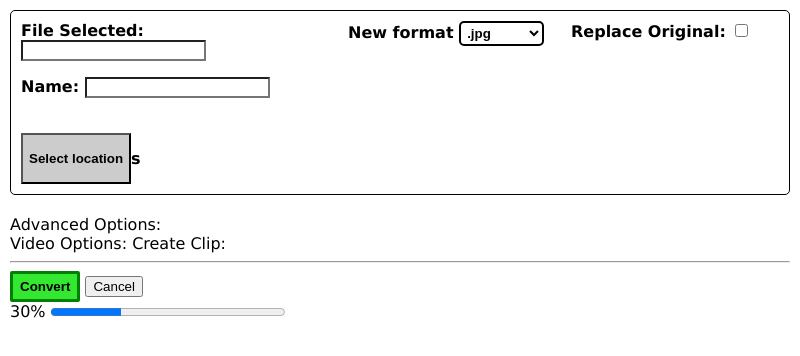
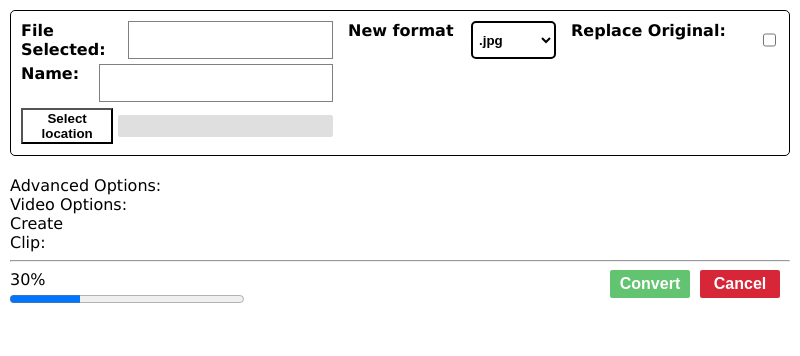
Before and after one commit to Materia597/File-Viewer, an Electron app: page file manipulation pages/convert format.html in a window 800 px wide. Drawn offline with Linux system fonts and the light colour scheme.

Commit message:
more styling and some basic js

```diff
--- a/file manipulation pages/convert format.html
+++ b/file manipulation pages/convert format.html
@@ -5,29 +5,30 @@
     <meta name="viewport" content="width=device-width, initial-scale=1.0">
     <title>Convert Format</title>
     <link rel="stylesheet" href="./convert style.css">
+    <script src="./convert format.js" defer></script>
 </head>
 <body>
 
     <div id="main-options">
         <label for="file-select">
             File Selected:
-            <input type="text" readonly>
+            <input type="text" id="selected-file's-name" readonly>
         </label>
 
         <label for="new-format">
             New format
             <select name="new-format" id="new-format-select">
-                <optgroup label="Images">
+                <optgroup label="Images" id="image-formats">
                     <option value="convert:jpg">.jpg</option>
                     <option value="convert:png">.png</option>
                 </optgroup>
 
-                <optgroup label="Moving Images">
+                <optgroup label="Moving Images" id="moving-image-formats">
                     <option value="convert:gif">.gif</option>
                     <option value="convert:webp">.webp</option>
                 </optgroup>
 
-                <optgroup label="Videos">
+                <optgroup label="Videos" id="video-formats">
                     <option value="convert:webm">.webm</option>
                     <option value="convert:mp4">.mp4</option>
                     <option value="convert:avi">.avi</option>
@@ -50,7 +51,7 @@
 
         <div id="select-location">
             <button>Select location</button>
-            <p>s</p>
+            <input type="text" readonly>
         </div>
 
 
--- /dev/null
+++ b/file manipulation pages/convert format.js
@@ -0,0 +1,37 @@
+console.log("convert format.js has started")
+console.log(window.openNewWindow)
+
+const imageGroup = document.getElementById('image-formats')
+const movingImageGroup = document.getElementById('moving-image-formats')
+const videoGroup = document.getElementById('video-formats')
+
+imageGroup.style.display = "none"
+movingImageGroup.style.display = "none"
+videoGroup.style.display = "none"
+
+const fileNameDisplay = document.getElementById("selected-file's-name")
+
+
+/**
+ * Changes the options available for the file depending on what kind of file it is (video, image, audio, etc.)
+ */
+const setupOptions = (mediaType, fileName) => {
+    switch(mediaType) {
+        case "image":
+            imageGroup.style.display = "initial"
+            break;
+        case "moving image":
+            movingImageGroup.style.display = "initial"
+            break;
+        case "video":
+            videoGroup.style.display = "initial"
+            break;
+        default:
+            console.error("No Option was chosen")
+            break;
+    }
+
+    fileNameDisplay.innerText = fileName
+
+
+}
--- a/file manipulation pages/convert style.css
+++ b/file manipulation pages/convert style.css
@@ -3,7 +3,10 @@
 }
 
 :root {
-
+    --confirm: #62C370;
+    --cancel: #D72638;
+    --confirm-dark: #478d51;
+    --cancel-dark: #961e2a;
 }
 
 body {
@@ -13,13 +16,47 @@ body {
 }
 
 #confirmation-button {
+    width: 80px;
+    padding: 5px;
     background: none;
-    padding: 5px 7px;
-    background-color: rgb(52, 232, 49);
-    border: green 3px solid;
-    color: black;
+    background-color: var(--confirm);
+    border: none;
+    color: white;
     font-weight: bold;
+    font-size: 1em;
+    text-align: center;
+    cursor: pointer;
     border-radius: 2px;
+    opacity: 1;
+}
+
+
+#result-buttons {
+    position: absolute;
+    right: 20px;
+    display: flex;
+    gap: 10px;
+}
+
+#confirmation-button:hover {
+    background-color: var(--confirm-dark);
+}
+
+#cancel-button {
+    width: 80px;
+    text-align: center;
+    padding: 5px;
+    background-color: var(--cancel);
+    color: white;
+    border: none;
+    border-radius: 2px;
+    font-size: 1em;
+    font-weight: 700;
+    cursor: pointer;
+}
+
+#cancel-button:hover {
+    background: var(--cancel-dark);
 }
 
 #main-options {
@@ -54,8 +91,34 @@ body {
 
 #select-location {
     display: flex;
+    gap: 5px;
     width: 100%;
     grid-area: 3 / 1 / span 1 / span 1;
+}
+
+#select-location > button,
+#select-location > input[type="text"] {
+    align-self: center;
+}
+
+#select-location > button {
+    background-color: white;
+    width: 30%;
+}
+
+#select-location > input[type="text"] {
+    background: #dfdfdf;
+    width: 70%;
+    border: none;
+    padding: 2px;
+    font-size: 1em;
+    color: black;
+    border-radius: 2px;
+}
+
+#select-location > p:hover {
+    background: #d0d0d0;
+    color: #444;
 }
 
 #main-options button:hover {
@@ -75,3 +138,19 @@ body {
 progress {
     width: 30%;
 }
+
+label {
+    width: 100%;
+    display: flex;
+    justify-content:space-between;
+}
+
+label > input[type="text"] {
+    width: 75%;
+    border: 1px gray solid;
+}
+
+label > input[type="text"]:focus {
+    border: 1px gray solid;
+    outline: none;
+}
```
